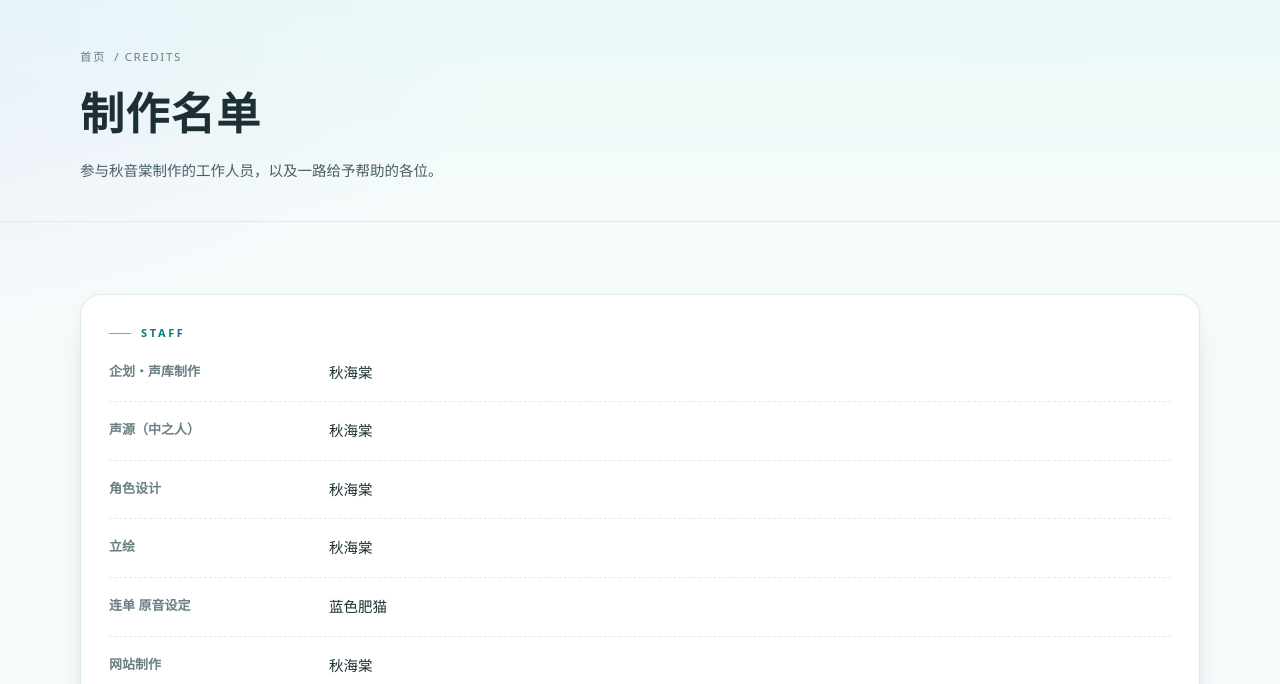
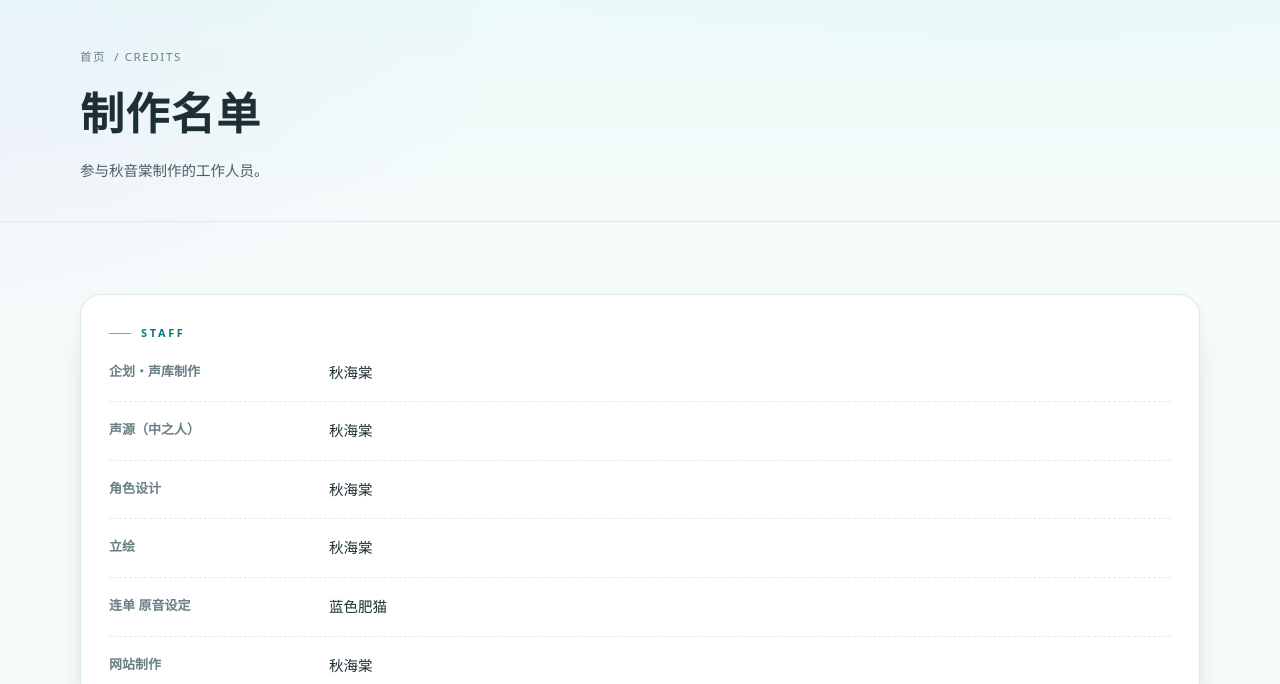
Before and after one commit to VSY-Source/akineto-site, a plain HTML site: page credits.html in a window 1280 px wide. Shown: the part 116-800 px from the top of the page. Drawn offline with Linux system fonts and the light colour scheme.

Commit message:
polish: 制作名单页文案

```diff
--- a/credits.html
+++ b/credits.html
@@ -4,7 +4,7 @@
 <meta charset="utf-8">
 <meta name="viewport" content="width=device-width, initial-scale=1">
 <title>制作名单｜秋音棠 Akineto</title>
-<meta name="description" content="秋音棠的制作人员与鸣谢：声库制作、角色设计、立绘、网站制作。">
+<meta name="description" content="秋音棠的制作人员：声库制作、角色设计、立绘、网站制作。">
 <meta name="theme-color" content="#45cfc9">
 <meta property="og:type" content="article">
 <meta property="og:locale" content="zh_CN">
@@ -63,7 +63,7 @@
     <div class="wrap">
       <p class="breadcrumb"><a href="index.html">首页</a> / CREDITS</p>
       <h1 class="page-title">制作名单</h1>
-      <p class="page-lead">参与秋音棠制作的工作人员，以及一路给予帮助的各位。</p>
+      <p class="page-lead">参与秋音棠制作的工作人员。</p>
     </div>
   </section>
 
```
